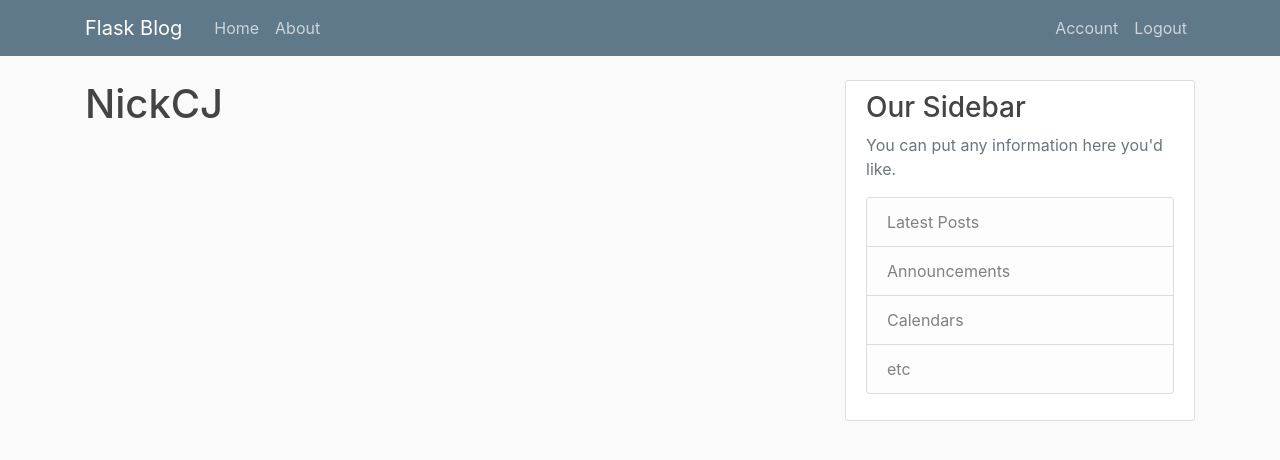
After one commit to nickkcj/flask-web-app, a Flask app: page /account in a window 1280 px wide. The commit adds this page. Shown: the top 460 px of the page. Run offline with Flask 3, Linux system fonts and the light colour scheme; a user stored in the database is signed in.

Commit message:
login auth + account page

```diff
--- a/flaskblog/objects.py
+++ b/flaskblog/objects.py
@@ -1,9 +1,11 @@
 from flask import Flask
 from flask_sqlalchemy import SQLAlchemy
 from flask_bcrypt import Bcrypt
+from flask_login import LoginManager
 
 db = SQLAlchemy()
 bcrypt = Bcrypt()
+login_manager = LoginManager()
 
 def create_app():
     app = Flask(__name__)
@@ -12,6 +14,9 @@
 
     db.init_app(app)
     bcrypt.init_app(app)
+    login_manager.init_app(app)
+    login_manager.login_view = 'routes.login'
+
 
     from flaskblog.routes.blog_routes import routes as rt
     app.register_blueprint(rt)
--- a/flaskblog/routes/blog_routes.py
+++ b/flaskblog/routes/blog_routes.py
@@ -1,6 +1,8 @@
 from flask import render_template, url_for, flash, redirect, Blueprint
 from flaskblog.forms import RegistrationForm, LoginForm
 from flaskblog.models import User, Post
+from flask_login import login_user, current_user, logout_user, login_required
+
 routes = Blueprint("routes", __name__)
 
 from flaskblog.objects import db, bcrypt
@@ -31,6 +33,8 @@
 
 @routes.route("/register", methods=['GET', 'POST'])
 def register():
+    if current_user.is_authenticated:
+        return redirect(url_for('routes.home_page'))
     form = RegistrationForm()
     if form.validate_on_submit():
         hashed_password = bcrypt.generate_password_hash(form.password.data).decode('utf-8')
@@ -43,12 +47,26 @@
 
 @routes.route("/login", methods=['GET', 'POST'])
 def login():
+    if current_user.is_authenticated:
+        return redirect(url_for('routes.home_page'))
     form = LoginForm()
     if form.validate_on_submit(): #Here validates email format, etc...
-        if form.email.data == 'admin@blog.com' and form.password.data == 'password':
+        user = User.query.filter_by(email=form.email.data).first()
+        if user and bcrypt.check_password_hash(user.password, form.password.data): #Here we check if the user exists and if the password is correct
+            login_user(user, remember=form.remember.data)
             flash('You have been logged in!', 'success')
-            return redirect(url_for('.home_page'))
+            return redirect(url_for('routes.home_page')) #If everything is correct, we redirect to the home page
 
         else:
             flash('Login Unsuccessful. Please check username and password', 'danger') #Danger here triggers a RED message instead of green.
     return render_template('login.html', title='Login', form=form)
+
+@routes.route("/logout")
+def logout():
+    logout_user()
+    return redirect(url_for('routes.home_page'))
+
+@routes.route("/account")
+@login_required
+def account():
+    return render_template('account.html', title='Account')
--- /dev/null
+++ b/flaskblog/templates/account.html
@@ -0,0 +1,4 @@
+{% extends "layout.html" %}
+{% block content %}
+    <h1>{{ current_user.username }}</h1>
+{% endblock content %}
--- a/flaskblog/templates/layout.html
+++ b/flaskblog/templates/layout.html
@@ -32,8 +32,13 @@
                   </div>
                   <!-- Navbar Right Side -->
                   <div class="navbar-nav">
-                    <a class="nav-item nav-link" href="{{ url_for('routes.login') }}">Login</a>
-                    <a class="nav-item nav-link" href="{{ url_for('routes.register') }}">Register</a>
+                    {% if current_user.is_authenticated %}
+                        <a class="nav-item nav-link" href="{{ url_for('routes.account') }}">Account</a>
+                        <a class="nav-item nav-link" href="{{ url_for('routes.logout') }}">Logout</a>
+                    {% else %}
+                        <a class="nav-item nav-link" href="{{ url_for('routes.login') }}">Login</a>
+                        <a class="nav-item nav-link" href="{{ url_for('routes.register') }}">Register</a>
+                    {% endif %}
                   </div>
                 </div>
               </div>
```
Also changed, not shown: flaskblog/models.py (+9 -3 lines).
